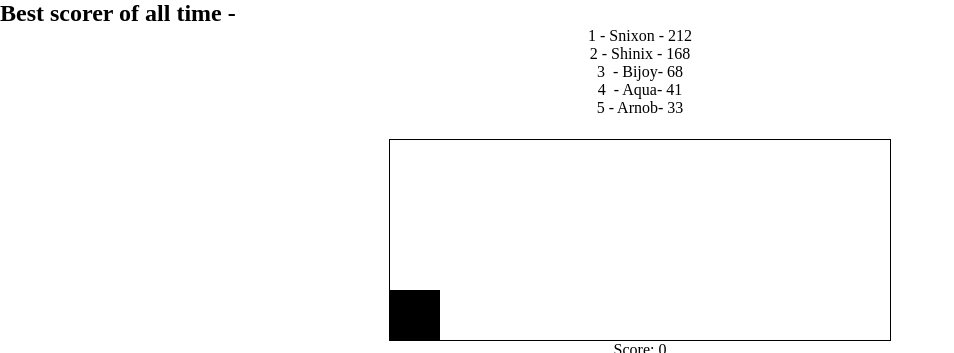
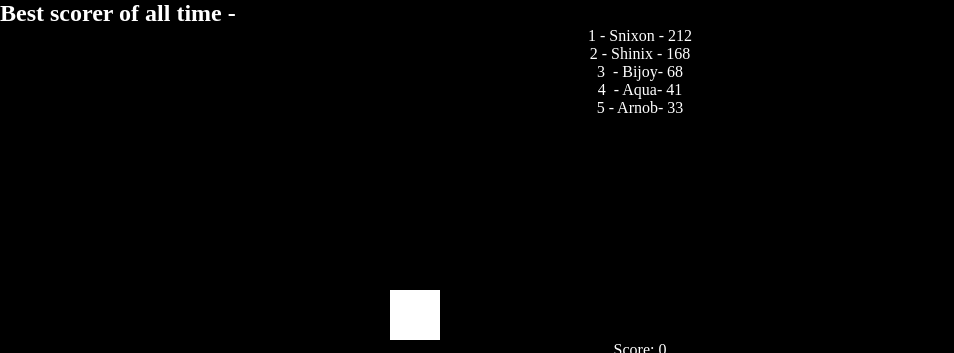
Before and after one commit to Arnob17/Epic-Dino, a plain HTML site: page index.html in a window 1280 px wide. Shown: the top 353 px of the page, without its empty margins (0-954 px from the left). Drawn offline with Linux system fonts and the light colour scheme; grey boxes are pictures that could not be loaded.

Commit message:
Update style.css

```diff
--- a/style.css
+++ b/style.css
@@ -2,6 +2,10 @@
     padding: 0;
     margin: 0;
     overflow-x: hidden;
+}
+body {
+    background-color: black;
+    color: white;
 }
 .game{
     width: 500px;
@@ -12,7 +16,7 @@
 #character{
     width: 10%;
     height: 30%;
-    background: black;
+    background: white;
     position:relative;
     top: 150px;
 }
```
